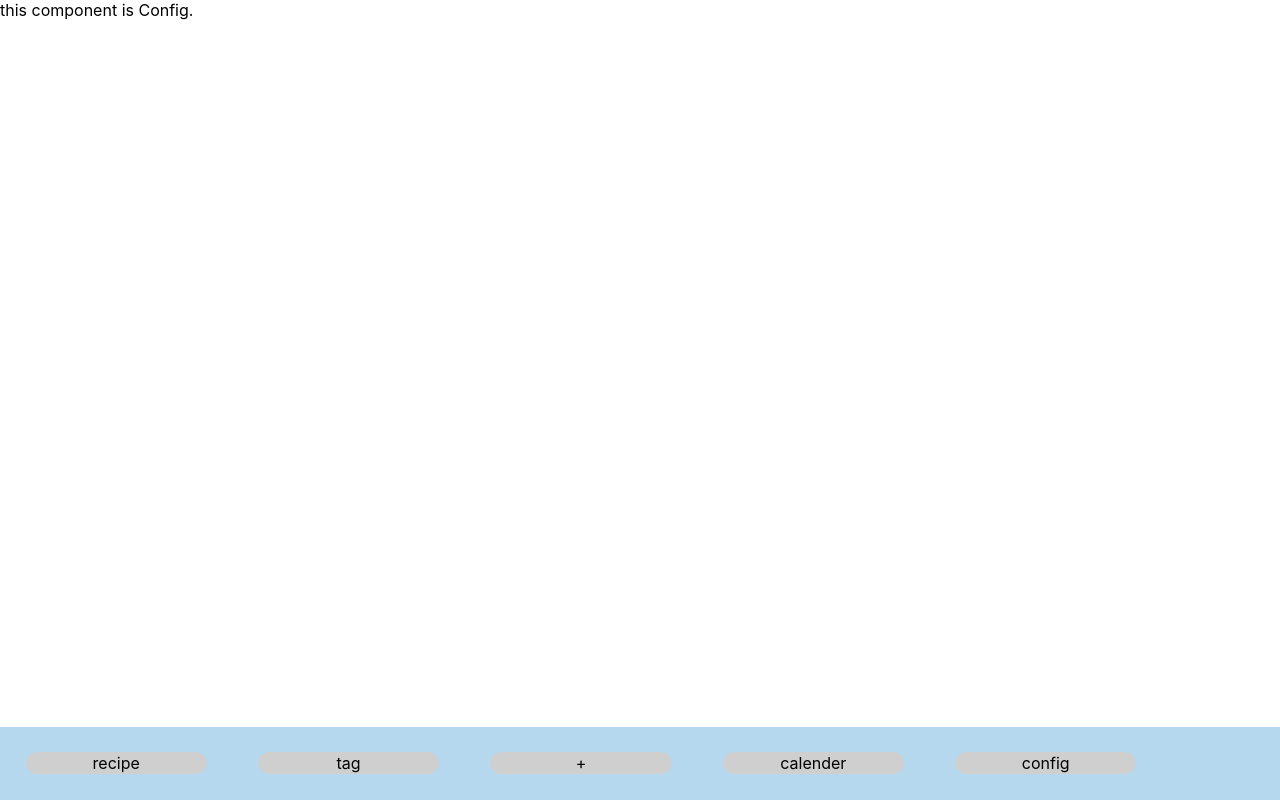
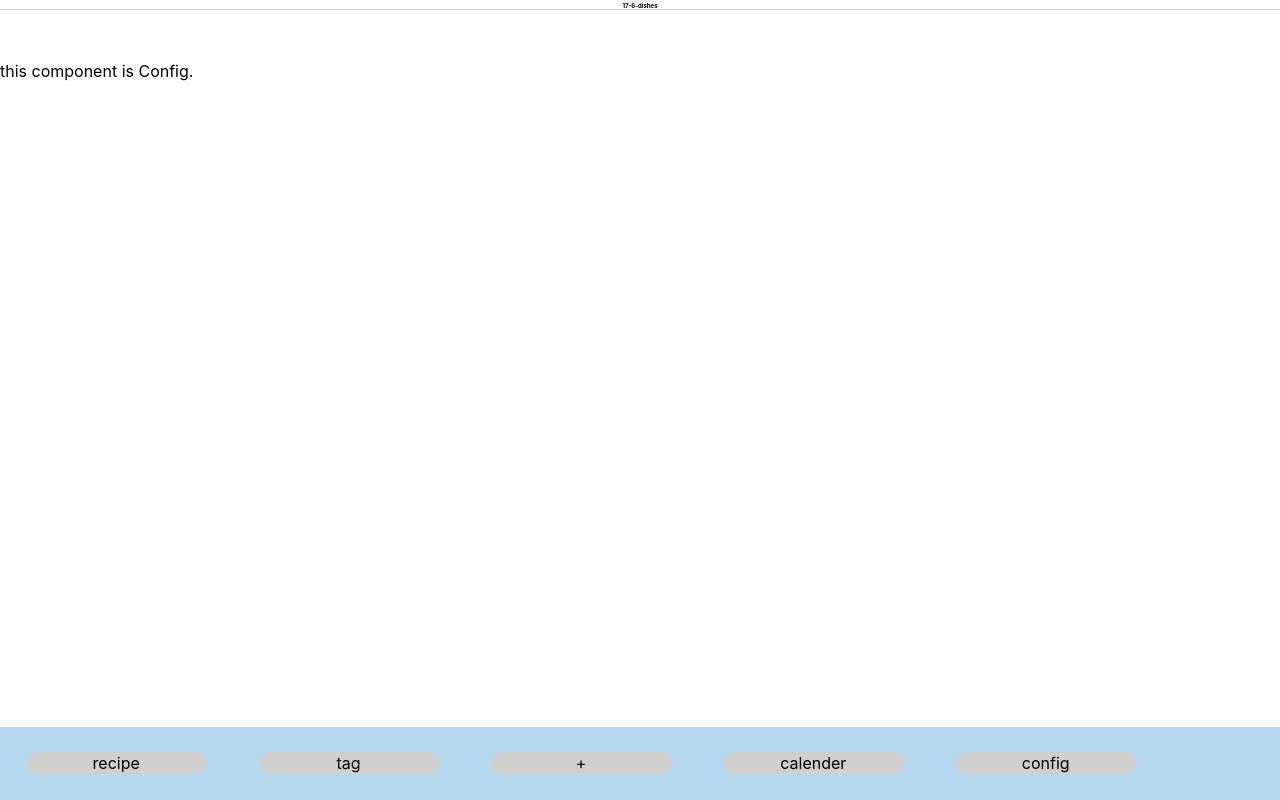
Before and after one commit to ndjndj/dishes-with-react, a React (Create React App) app: page /config in a window 1280 px wide. Built offline with nearby package versions, Linux system fonts and the light colour scheme.

Commit message:
config.js

```diff
--- a/src/screen/config.js
+++ b/src/screen/config.js
@@ -1,9 +1,11 @@
 import React from 'react';
 import Menu from '../components/menu';
+import Header from '../components/header';
 class Config extends React.Component {
     render() {
         return (
             <React.Fragment>
+                <Header />
                 <div className = "config">
                     this component is Config.
                 </div>
```
Also changed, not shown: 1 other file (tests, documents, lock files or other folders).
